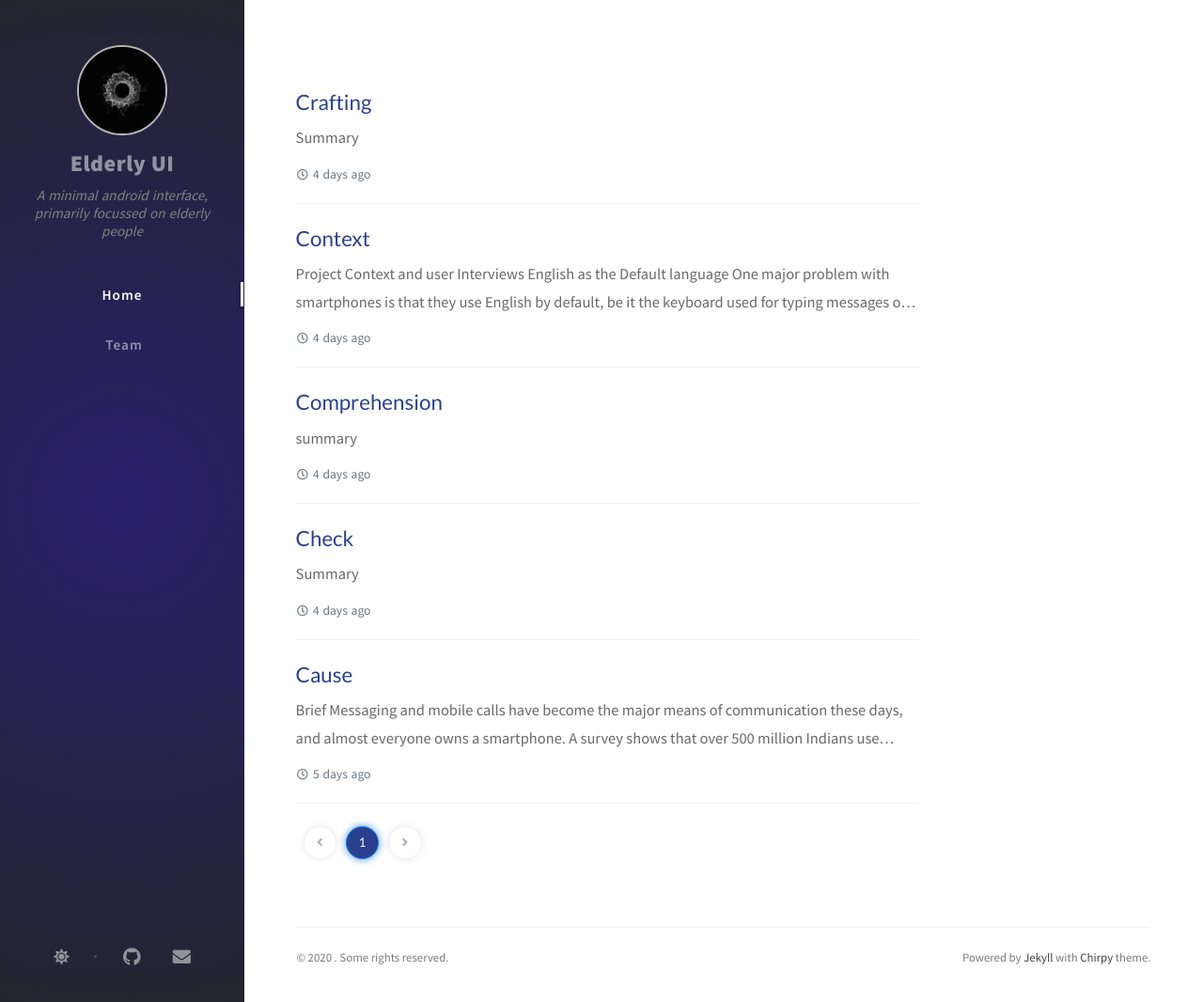
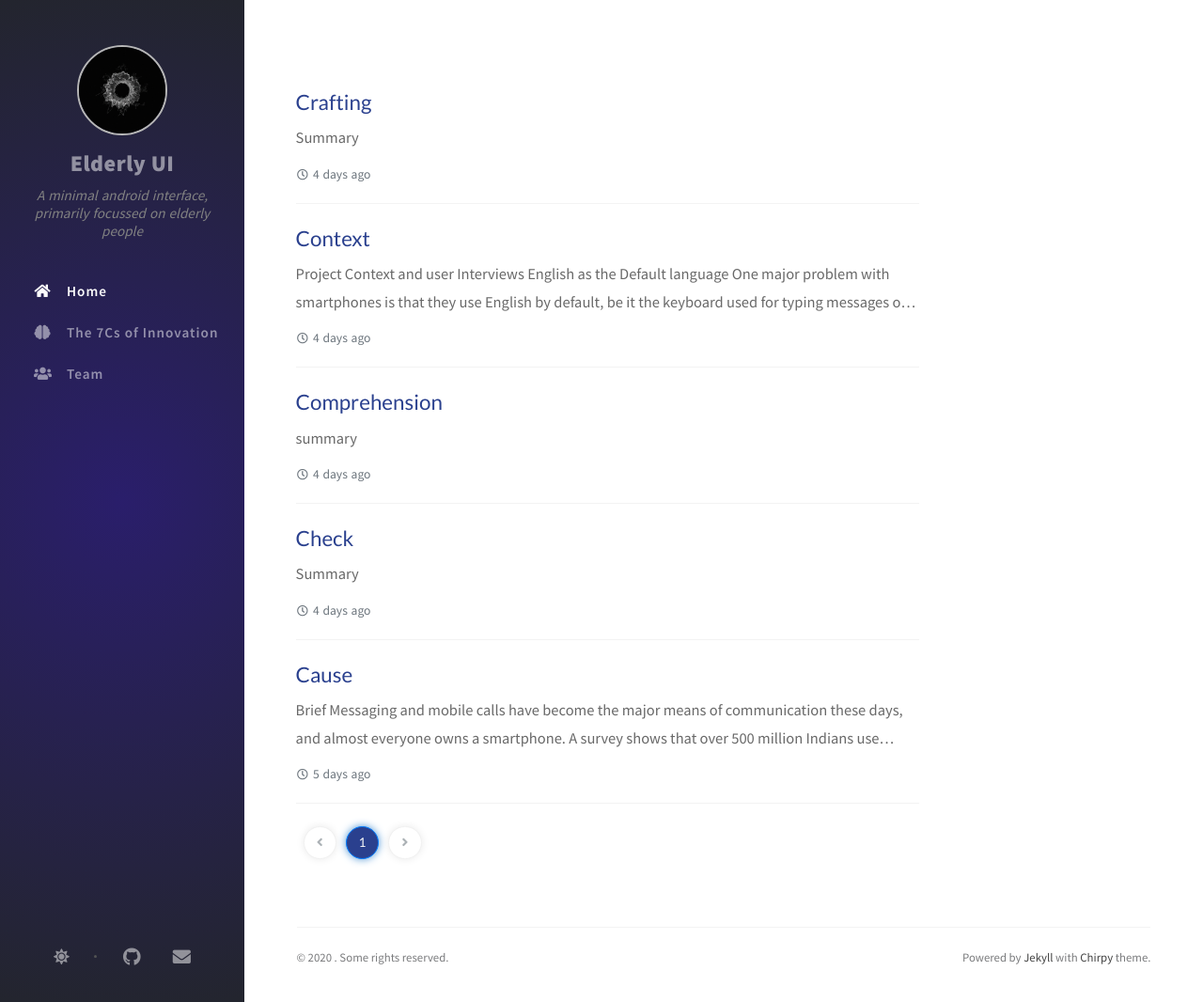
Before and after one commit to 3y3p4tch/elderlyUI, a Jekyll site: the page built from index.html, in a window 1280 px wide and 1066 px high. Shown: the whole window at 94% size. Built offline with Jekyll 4.4.1, drawn with Linux system fonts in a browser that asks for light colours; nearby versions of some CDN libraries; the list of posts is cut into pages by our own code; comment, search, counter and statistics services are not loaded.

Commit message:
7C in sidebar

```diff
--- a/_includes/sidebar.html
+++ b/_includes/sidebar.html
@@ -27,8 +27,8 @@
     </div>
   </div>
 
-  <ul class="nav flex-column">
-  {% assign page_urls = page.url | split: "/" %}
+  <ul class="nav flex-column flex-nowrap">
+  {%- assign page_urls = page.url | split: "/" -%}
 
   {% for item in site.data.tabs %}
     {% assign ref = site.baseurl | append: "/" %}
@@ -39,16 +39,37 @@
         {% assign ref = ref | append: item.url | append: "/" %}
       {% endif %}
     {% endif %}
-
-    <li class="nav-item d-flex justify-content-center
+    {%- if item.subitems -%}
+    <li>
+      <a href="#{{ item.name | url_encode }}" class="nav-link d-flex justify-content-start align-items-center w-100" role="button" data-toggle="collapse" aria-haspopup="true" aria-expanded="false">
+        <i class="fa-fw {{ item.icon }} ml-2 mr-2 ml-xl-3 mr-xl-3"></i>
+        <span>{{ item.name }}</span>
+      </a>
+      <div class="collapse flex-column w-100" id="{{ item.name | url_encode }}">
+        {%- for subitem in item.subitems -%}
+        <div class="nav-item
+        {% if subitem.url == page.url
+          or subitem.name == page.tab_active
+          or subitem.name == "Home" and page.layout == "home" %}active{% endif %}">
+          <a class="nav-link w-100 ml-2 ml-xl-3" href="{{ subitem.url | relative_url }}">
+            <span>{{ subitem.name }}</span>
+          </a>
+        </div>
+        {%- endfor -%}
+      </div>
+    </li>
+    <!-- .nav-item -->
+    {%- else -%}
+    <li class="nav-item
       {% if item.url == page_urls.last
         or item.name == page.tab_active
         or item.name == "Home" and page.layout == "home" %}active{% endif %}">
-      <a href="{{ ref }}" class="nav-link d-flex justify-content-center align-items-center w-100">
-        <i class="fa-fw {{ item.icon }} ml-xl-3 mr-xl-3 unloaded"></i>
+      <a href="{{ ref }}" class="nav-link d-flex justify-content-start align-items-center w-100">
+        <i class="fa-fw {{ item.icon }} ml-2 mr-2 ml-xl-3 mr-xl-3"></i>
         <span>{{ item.name }}</span>
       </a>
-    </li> <!-- .nav-item -->
+    </li>
+    {%- endif -%}
   {% endfor %}
 
   </ul> <!-- ul.nav.flex-column -->
--- a/assets/css/_addon/main.scss
+++ b/assets/css/_addon/main.scss
@@ -116,7 +116,7 @@
     letter-spacing: 1px;
   }
   .nav-item {
-    height: $tab-height;
+    // height: $tab-height;
     &:hover {
       .nav-link {
         color: #f8f9facf;
@@ -133,8 +133,8 @@
     display: -webkit-box;
     display: -ms-flexbox;
 
-    >li:last-child {
-      >a {
+    li {
+      a {
         margin-right: -3px;
         max-width: calc(100% - 3px);
       }
```
Also changed, not shown: _data/tabs.yml (+18 -5 lines).
